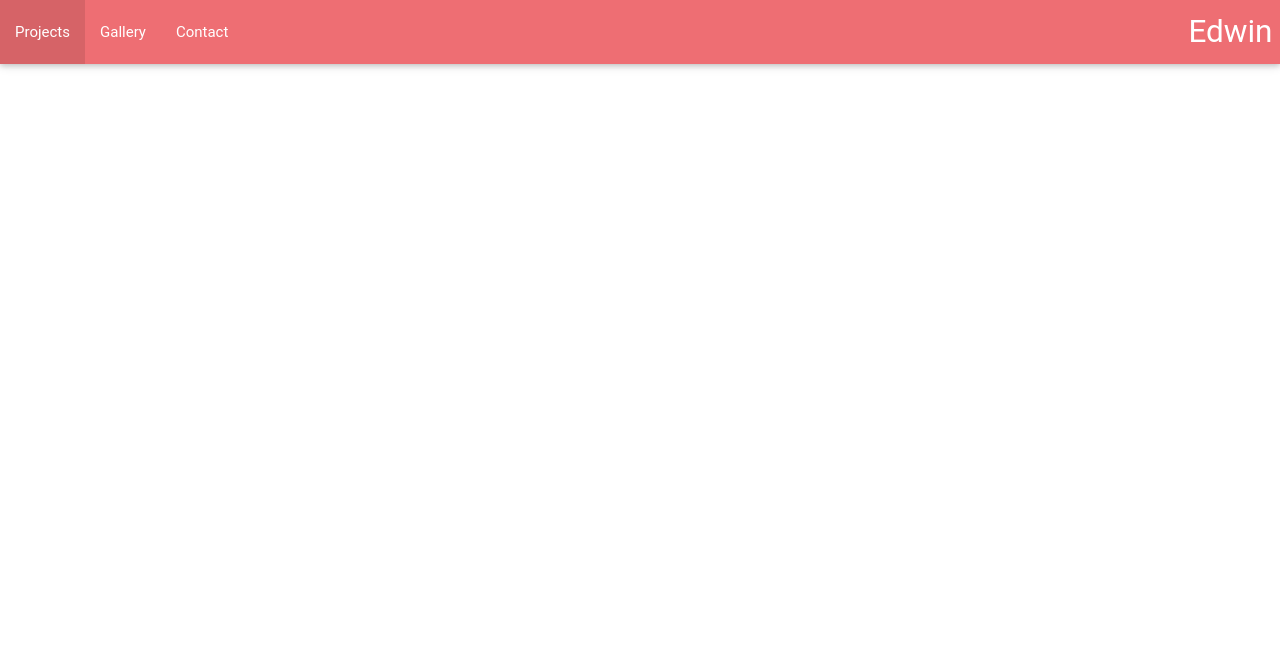
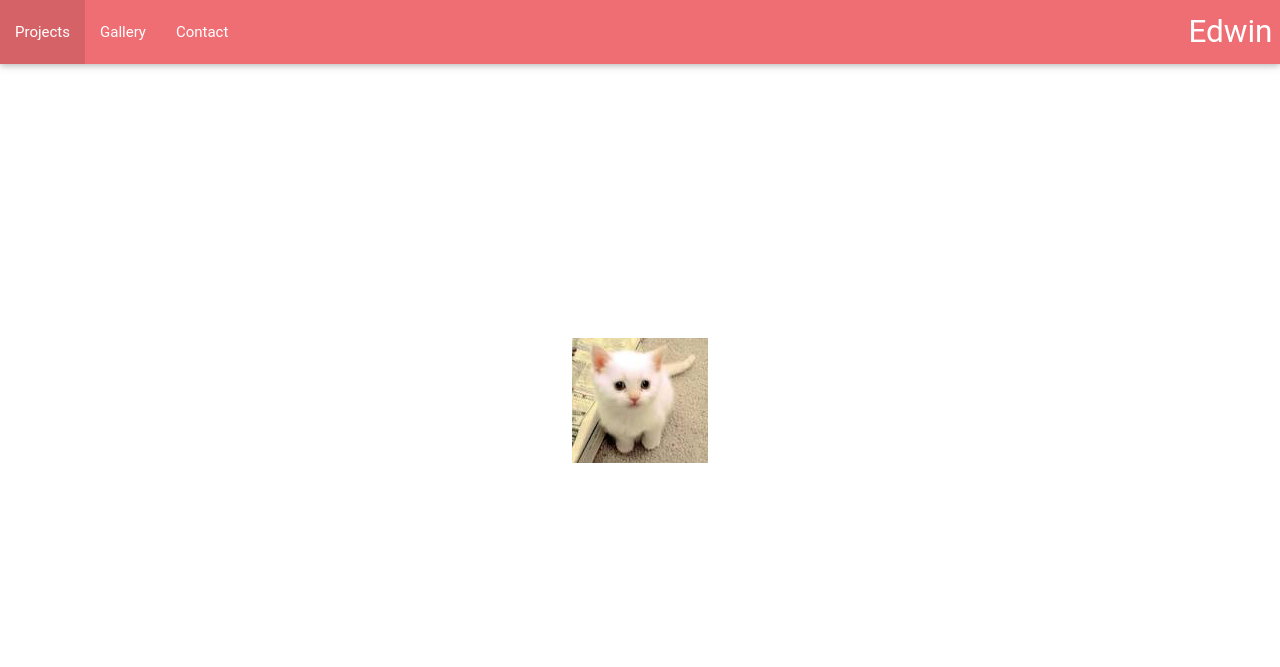
Before and after one commit to edsant1/about_me_page, a plain HTML site: page gallery.html in a window 1280 px wide. Drawn offline with Linux system fonts and the light colour scheme; a web font is replaced by a local one.

Commit message:
added photo to gallery

```diff
--- a/css/main.css
+++ b/css/main.css
@@ -29,3 +29,8 @@
 	margin-top: 4em;
 
 }
+
+.cat-pic {
+	background: url('../kitty.jpeg') no-repeat center	center fixed;
+	height: 75vh;
+}
--- a/gallery.html
+++ b/gallery.html
@@ -17,7 +17,7 @@
 				</ul>
 			</div>
 		</nav>
-
-
+		<div class='cat-pic'>
+		</div>
 	</body>
 </html>
```
Also changed, not shown: kitty.jpeg (added), 1 other file.
